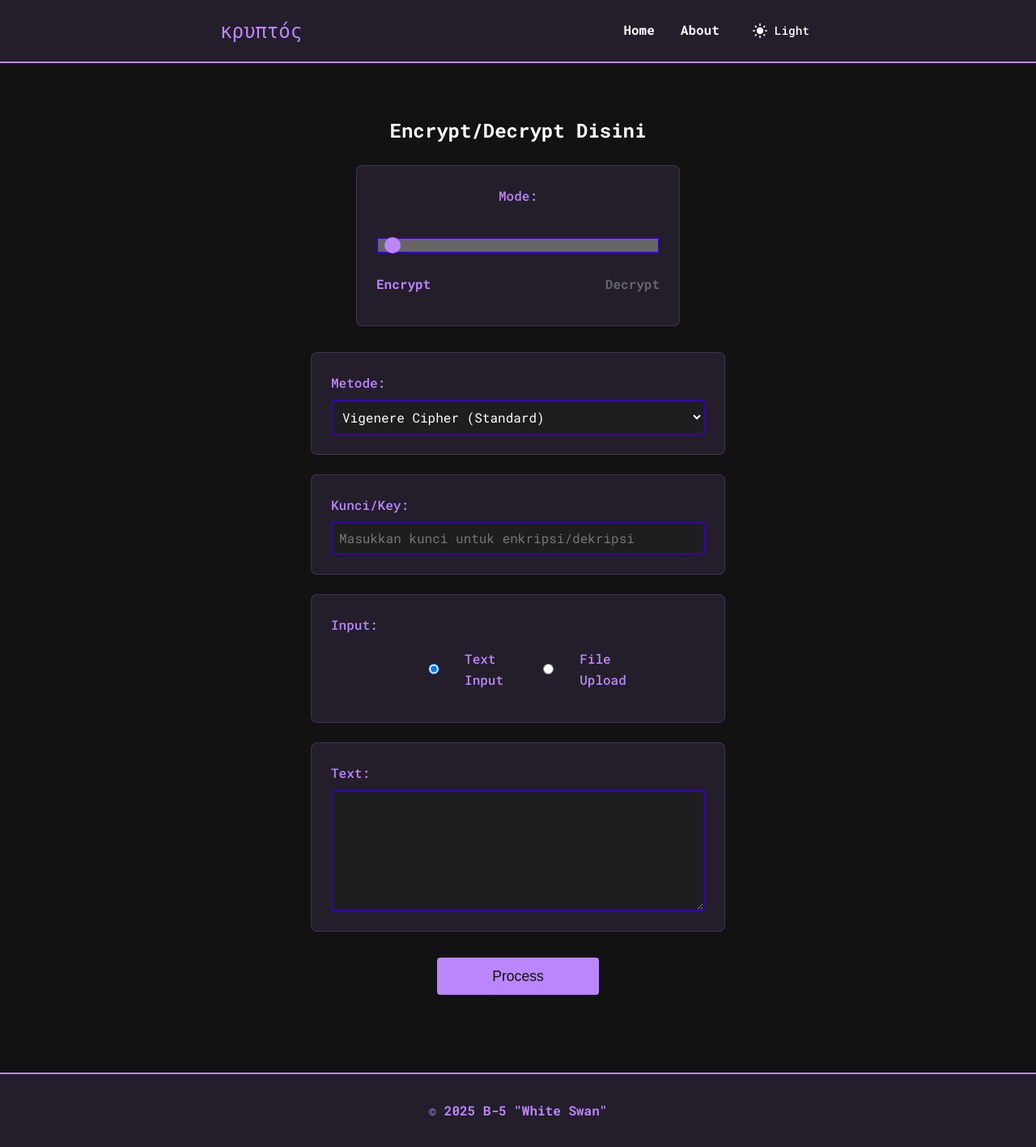
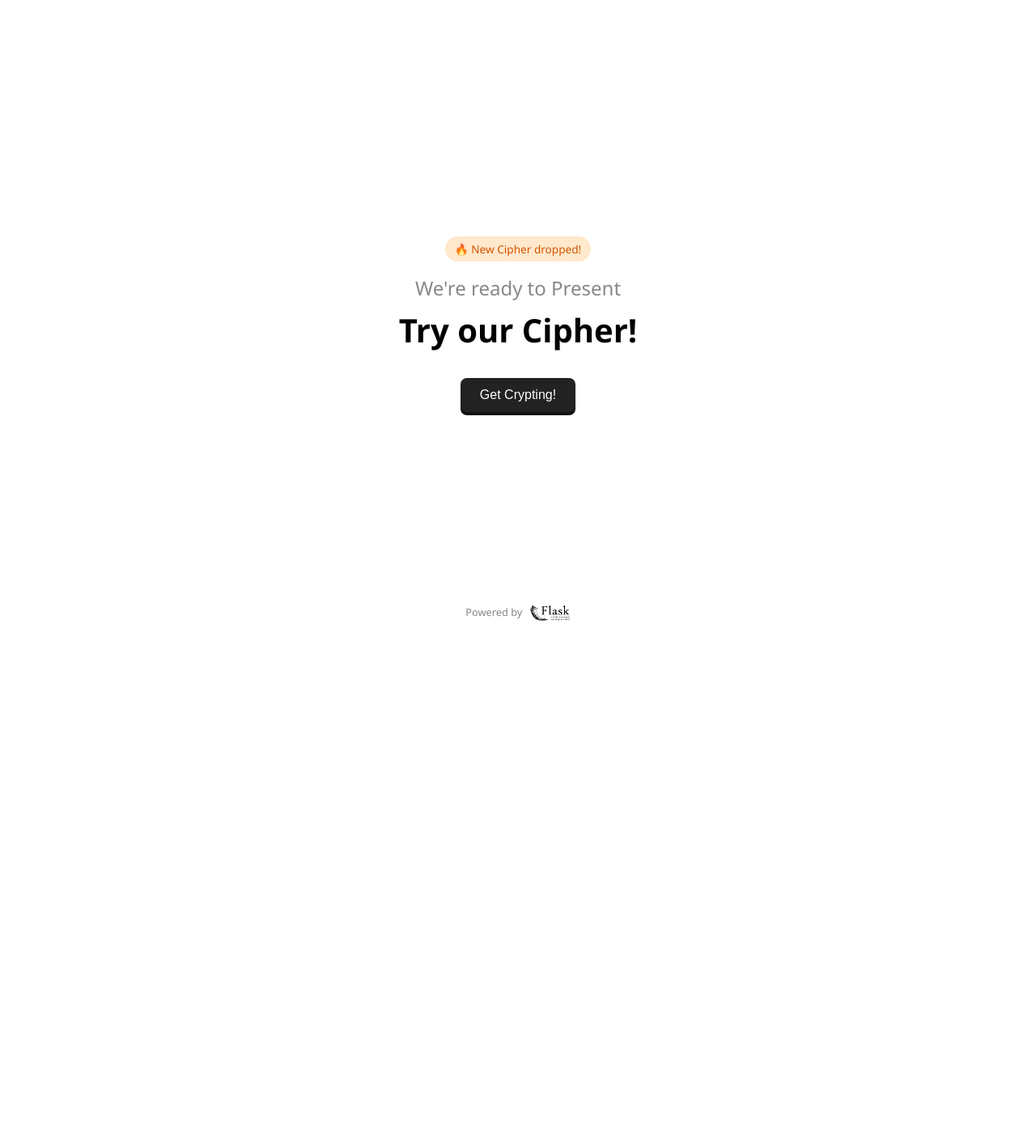
Before and after one commit to ToebagusFarhan/webcrypto, a Flask app: page / in a window 1280 px wide. Shown: the whole page at 81% size. After the commit the page ends 767 px from the top, so only its background shows below. Run offline with Flask 3, Linux system fonts and the light colour scheme.

Commit message:
UI FIX v3

```diff
--- a/app/routes.py
+++ b/app/routes.py
@@ -1,4 +1,4 @@
-from flask import render_template, request, redirect, url_for, flash, send_file
+from flask import render_template, request, redirect, url_for, flash, send_file, session
 from app import app
 from app.controller.main_controller import (
     allowed_file,
@@ -12,7 +12,18 @@
 app.config['UPLOAD_FOLDER'] = UPLOAD_FOLDER
 app.config['MAX_CONTENT_LENGTH'] = 16 * 1024 * 1024  # 16MB max
 
-@app.route('/', methods=['GET', 'POST'])
+@app.route('/', methods=['GET'])
+def opening():
+    if session.get('seen_opening'):
+        return redirect(url_for('index'))
+    return render_template('opening.html')
+
+@app.route('/start')
+def start():
+    session['seen_opening'] = True
+    return redirect(url_for('index'))
+
+@app.route('/index', methods=['GET', 'POST'])
 def index():
     if request.method == 'POST':
         action = request.form.get('action')
--- /dev/null
+++ b/app/static/css/opening.css
@@ -0,0 +1,78 @@
+body {
+  margin: 0;
+  height: 100vh;
+  background: white;
+  font-family: "Segoe UI", Tahoma, Geneva, Verdana, sans-serif;
+  display: flex;
+  justify-content: center;
+  align-items: center;
+  flex-direction: column;
+  position: relative;
+}
+
+.badge {
+  background-color: #ffe8cc;
+  color: #d35400;
+  padding: 6px 12px;
+  border-radius: 20px;
+  font-size: 0.85rem;
+  margin-bottom: 1rem;
+  display: inline-flex;
+  align-items: center;
+  gap: 6px;
+}
+
+.subtitle {
+  color: #888;
+  font-size: 1.5rem;
+  margin: 0;
+}
+
+.title {
+  font-size: 2.5rem;
+  font-weight: bold;
+  margin: 0.5rem 0;
+}
+
+.btn {
+  margin-top: 1.5rem;
+  padding: 12px 24px;
+  font-size: 1rem;
+  border: none;
+  border-radius: 8px;
+  background-color: #222222;
+  color: white;
+  cursor: pointer;
+  transition: all 0.3s ease;
+  box-shadow: 0 4px 0 #111111;
+  transform: translateY(0);
+}
+
+.btn:hover {
+  background-color: #ff8c00;
+  box-shadow: 0 2px 0 #cc7000;
+  transform: translateY(2px);
+}
+
+.powered-by {
+  position: absolute;
+  bottom: 20px;
+  font-size: 0.8rem;
+  color: #888;
+}
+
+.powered-by img {
+  height: 20px;
+  vertical-align: middle;
+  margin-left: 5px;
+}
+
+@keyframes bounce {
+  0%,
+  100% {
+    transform: translateY(0);
+  }
+  50% {
+    transform: translateY(-8px);
+  }
+}
--- a/app/static/css/style.css
+++ b/app/static/css/style.css
@@ -1,24 +1,43 @@
 /* Color scheme */
-:root {
-  /* Dark theme (default) */
-  --bg-primary: #121212;
-  --text-primary: #ffffff;
-  --accent-primary: #bb86fc;
-  --accent-secondary: #03dac5;
-  --surface: rgba(187, 134, 252, 0.1);
-  --border: rgba(187, 134, 252, 0.2);
-  --surface-hover: rgba(187, 134, 252, 0.2);
+:root[data-theme="dark"] {
+  --bg-primary: #222222;
+  --text-primary: #faf3e1;
+  --primary: #ff6d1f;
+  --secondary: #f5e7c6;
+  --accent-primary: var(--primary);
+  --accent-secondary: var(--secondary);
+  --surface: #2d2d2d;
+  --surface-variant: #33302a;
+  --border: #ffd7a0;
+  --surface-hover: #33302a;
+  --input-bg: #222222;
+  --input-border: #ff6d1f;
+  --error-bg: rgba(211, 47, 47, 0.1);
+  --error-color: #ff4444;
+  --success-bg: rgba(75, 181, 67, 0.1);
+  --success-color: #4bb543;
+  --dim-text: #888888;
 }
 
 /* Light theme */
-[data-theme="light"] {
-  --bg-primary: #ffffff;
-  --text-primary: #121212;
-  --accent-primary: #6200ee;
-  --accent-secondary: #018786;
-  --surface: rgba(98, 0, 238, 0.1);
-  --border: rgba(98, 0, 238, 0.2);
-  --surface-hover: rgba(98, 0, 238, 0.2);
+:root[data-theme="light"] {
+  --bg-primary: #faf3e1;
+  --text-primary: #222222;
+  --primary: #ff6d1f;
+  --secondary: #f5e7c6;
+  --accent-primary: var(--primary);
+  --accent-secondary: var(--secondary);
+  --surface: #fff7e6;
+  --surface-variant: #f5e7c6;
+  --border: #ffd7a0;
+  --surface-hover: #f5e7c6;
+  --input-bg: #fff7e6;
+  --input-border: #ff6d1f;
+  --error-bg: rgba(211, 47, 47, 0.1);
+  --error-color: #d32f2f;
+  --success-bg: rgba(75, 181, 67, 0.1);
+  --success-color: #4bb543;
+  --dim-text: #888888;
 }
 
 /* Reset & Base */
@@ -46,6 +65,12 @@
   border-bottom: 2px solid var(--accent-primary);
   margin-bottom: 2rem;
   background: var(--surface);
+  transition: background-color 0.3s ease, border-color 0.3s ease;
+  box-shadow: 0 2px 5px rgba(0, 0, 0, 0.1);
+}
+header:hover {
+  background: var(--surface-hover);
+  border-color: var(--accent-primary);
   transition: background-color 0.3s ease, border-color 0.3s ease;
 }
 
@@ -120,13 +145,14 @@
   background: var(--surface-hover);
   scale: 1.02;
   transition: all 0.3s ease;
+  box-shadow: 0 4px 8px rgba(0, 0, 0, 0.1);
 }
 
 label {
   display: block;
   margin-bottom: 0.5rem;
   font-weight: 500;
-  color: #bb86fc;
+  color: var(--accent-primary);
 }
 
 input,
@@ -134,20 +160,20 @@
 textarea {
   width: 100%;
   padding: 0.5rem;
-  border: 2px solid #3700b3;
+  border: 2px solid var(--input-border);
   border-radius: 4px;
   font-family: inherit;
   font-size: 1rem;
-  background: #1e1e1e;
-  color: #fff;
+  background: var(--input-bg);
+  color: var(--text-primary);
 }
 
 input:focus,
 select:focus,
 textarea:focus {
   outline: none;
-  border-color: #bb86fc;
-  box-shadow: 0 0 0 1px #bb86fc;
+  border-color: var(--accent-primary);
+  box-shadow: 0 0 0 1px var(--accent-primary);
 }
 
 textarea {
@@ -165,8 +191,8 @@
 
 button,
 a.button {
-  background: #bb86fc;
-  color: #121212;
+  background: var(--accent-primary);
+  color: var(--bg-primary);
   border: none;
   padding: 0.5rem 1rem;
   border-radius: 4px;
@@ -216,29 +267,34 @@
   gap: 1.5rem;
   margin: 1rem 0;
   justify-content: center;
+  flex-direction: row !important;
+  align-items: center !important;
+  text-align: left !important;
 }
 
 .radio-group label {
   display: flex;
   align-items: center;
   gap: 0.5rem;
-  margin: 0;
+  cursor: pointer;
+  font-weight: 500;
+  white-space: nowrap;
 }
 
 /* Cipher Parameters */
 .cipher-params {
-  border-left: 2px solid #bb86fc;
+  border-left: 2px solid var(--accent-primary);
   padding-left: 1rem;
   margin-left: 0.5rem;
   margin-bottom: 1.5rem;
-  background: rgba(187, 134, 252, 0.05);
+  background: var(--surface);
   width: 100%;
   margin: 1.5rem auto;
   padding: 1.5rem;
 }
 
 .cipher-params h3 {
-  color: #03dac5;
+  color: var(--accent-secondary);
   margin-bottom: 1.5rem;
   text-align: center;
 }
@@ -337,7 +462,7 @@
   -webkit-appearance: none;
   height: 4px;
   border-radius: 2px;
-  background: #666;
+  background: var(--input-bg);
   outline: none;
   margin: 15px 0;
 }
@@ -348,7 +473,7 @@
   width: 20px;
   height: 20px;
   border-radius: 50%;
-  background: #bb86fc;
+  background: var(--accent-primary);
   cursor: pointer;
   transition: background 0.3s ease-in-out;
 }
@@ -357,14 +482,14 @@
   width: 20px;
   height: 20px;
   border-radius: 50%;
-  background: #bb86fc;
+  background: var(--accent-primary);
   cursor: pointer;
   border: none;
   transition: background 0.3s ease-in-out;
 }
 
 .slider-container input[type="range"]:active::-webkit-slider-thumb {
-  background: #3700b3;
+  background: var(--input-border);
 }
 
 .slider-labels {
@@ -374,13 +499,13 @@
 }
 
 .slider-labels span {
-  color: #666;
+  color: var(--text-primary);
   cursor: pointer;
   transition: color 0.3s ease;
 }
 
 .slider-labels span.active {
-  color: #bb86fc;
+  color: var(--accent-primary);
   font-weight: bold;
 }
 
@@ -394,10 +519,10 @@
 footer {
   text-align: center;
   padding: 2rem;
-  color: #bb86fc;
-  border-top: 2px solid #bb86fc;
+  color: var(--accent-primary);
+  border-top: 2px solid var(--accent-primary);
   margin-top: 2rem;
-  background: rgba(187, 134, 252, 0.1);
+  background: var(--surface);
 }
 
 /* Theme Toggle */
--- a/app/static/js/script.js
+++ b/app/static/js/script.js
@@ -108,21 +108,18 @@
     });
 
     function updateThemeToggle(theme) {
-        if (theme === 'light') {
-            themeLabel.textContent = 'Dark';
-            sunIcon.style.transform = 'rotate(180deg)';
-        } else {
-            themeLabel.textContent = 'Light';
-            sunIcon.style.transform = 'rotate(0)';
-        }
+        themeLabel.textContent = theme === 'light' ? 'Dark' : 'Light';
+        sunIcon.style.transform = theme === 'light' ? 'rotate(180deg)' : 'rotate(0)';
+    }
+
+    // Copy to clipboard functionality
+    window.copyToClipboard = function(selector) {
+        const element = document.querySelector(selector);
+        const text = element.textContent;
+        navigator.clipboard.writeText(text).then(() => {
+            alert('Copied to clipboard!');
+        }).catch(err => {
+            console.error('Failed to copy text: ', err);
+        });
     }
 });
-
-function copyToClipboard(selector) {
-    const text = document.querySelector(selector).innerText;
-    navigator.clipboard.writeText(text).then(() => {
-        alert('SUDAH DI KOPI KANG!');
-    }).catch(err => {
-        console.error('Failed to copy: ', err);
-    });
-}
--- a/app/templates/about.html
+++ b/app/templates/about.html
@@ -5,8 +5,8 @@
 {% endblock %}
 
 {% block content %}
-<div class="container about-container">
-  <section class="section">
+<div class="container-about">
+  <section class="team-section">
     <h2>Meet the Team</h2>
     <div class="team-grid">
       <div class="team-member"><strong>Tb. Muhammad Farhan Adnan</strong><br>3337220038</div>
@@ -18,7 +18,7 @@
     </div>
   </section>
 
-  <section class="section">
+  <section class="project-section">
     <h2>Tentang Project</h2>
     <p>
       Aplikasi ini dirancang untuk mendemonstrasikan penggunaan teknik kriptografi dalam lingkungan web. Aplikasi ini menampilkan penanganan data yang aman, fungsi enkripsi, dan dekripsi.
--- a/app/templates/base.html
+++ b/app/templates/base.html
@@ -4,6 +4,11 @@
   <meta charset="UTF-8">
   <meta name="viewport" content="width=device-width, initial-scale=1">
   <title>κρυπτός Cipher</title>
+  <!-- Initialize theme before page loads -->
+  <script>
+    const savedTheme = localStorage.getItem('theme') || 'dark';
+    document.documentElement.setAttribute('data-theme', savedTheme);
+  </script>
   <link
     href="https://fonts.googleapis.com/css2?family=Poppins:wght@300;500&display=swap"
     rel="stylesheet"
@@ -12,12 +17,11 @@
   <link rel="preconnect" href="https://fonts.googleapis.com">
   <link rel="preconnect" href="https://fonts.gstatic.com" crossorigin>
   <link href="https://fonts.googleapis.com/css2?family=Roboto+Mono:ital,wght@0,100..700;1,100..700&display=swap" rel="stylesheet">
-
-
   <link rel="stylesheet" href="{{ url_for('static', filename='css/style.css') }}">
 </head>
 <body>
-  <header>    <div class="header-inner">
+  <header>
+    <div class="header-inner">
       <h1 onclick="window.location.href='{{ url_for('index') }}'">κρυπτός </h1>
       <nav>
         <a href="{{ url_for('index') }}">Home</a>
@@ -31,7 +35,6 @@
       </nav>
     </div>
   </header>
-
   <main>
     {% with messages = get_flashed_messages(with_categories=true) %}
       {% if messages %}
@@ -44,11 +47,9 @@
     {% endwith %}
     {% block content %}{% endblock %}
   </main>
-
   <footer>
     <p>© 2025 B-5 "White Swan"</p>
   </footer>
-
-  <script src="{{ url_for('static', filename='js/script.js') }}"></script>
+  <script src="{{ url_for('static', filename='js/script.js') }}" defer></script>
 </body>
 </html>
--- a/app/templates/index.html
+++ b/app/templates/index.html
@@ -80,7 +80,7 @@
             </div>
         </div>
 
-        <button type="submit">Process</button>
+        <button type="submit" class="send-button">Process</button>
     </form>
 </div>
 {% endblock %}
--- /dev/null
+++ b/app/templates/opening.html
@@ -0,0 +1,34 @@
+<!DOCTYPE html>
+<html lang="en">
+<head>
+  <meta charset="UTF-8" />
+  <meta name="viewport" content="width=device-width, initial-scale=1.0"/>
+  <title>κρυπτός</title>
+  <link
+    href="https://fonts.googleapis.com/css2?family=Poppins:wght@300;500&display=swap"
+    rel="stylesheet"
+  >
+  <link rel="icon" type="image/x-icon" href="{{ url_for('static', filename='icons/favicon.ico') }}">
+  <link rel="preconnect" href="https://fonts.googleapis.com">
+  <link rel="preconnect" href="https://fonts.gstatic.com" crossorigin>
+  <link href="https://fonts.googleapis.com/css2?family=Roboto+Mono:ital,wght@0,100..700;1,100..700&display=swap" rel="stylesheet">
+  <link rel="stylesheet" href="{{ url_for('static', filename='css/opening.css') }}">
+</head>
+<body>
+  <div class="badge">🔥 New Cipher dropped!</div>
+  <p class="subtitle">We're ready to Present</p>
+  <h1 class="title">Try our Cipher!</h1>
+  <button class="btn" id="get-crypting">Get Crypting!</button>
+
+<p class="powered-by">
+    Powered by
+    <img src="{{ url_for('static', filename='uploads/Flask_logo.svg.png') }}" alt="Flask Logo" class="flask-logo">
+</p>
+
+  <script>
+    document.getElementById('get-crypting').onclick = function() {
+      window.location.href = '/start';
+    };
+  </script>
+</body>
+</html>
```
Also changed, not shown: other parts of app/static/css/style.css (+115 -21 lines), app/static/uploads/Flask_logo.svg.png (added).
